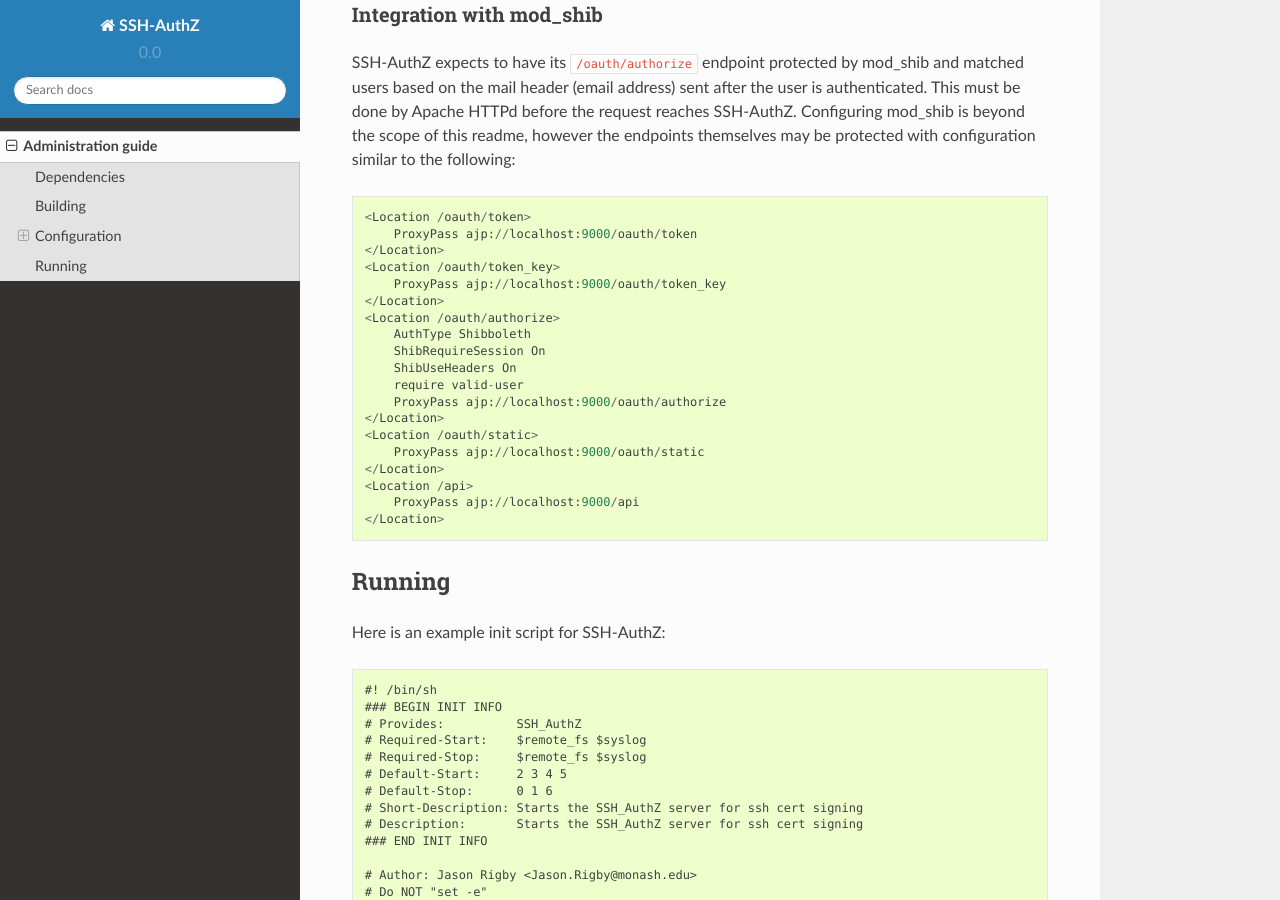
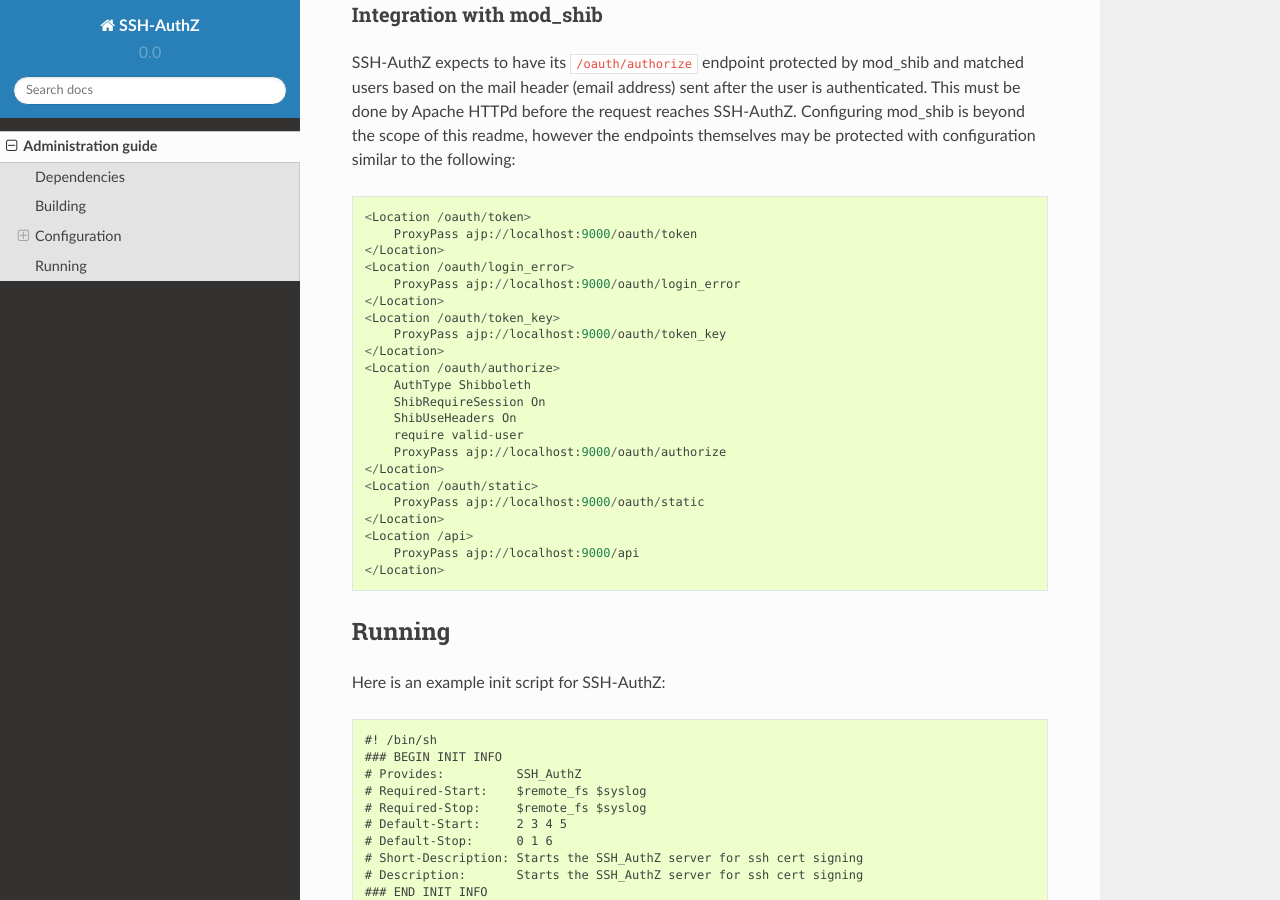
Before and after one commit to monash-merc/ssh-authz, a Sphinx documentation site: the page built from docs/administration-guide.rst, in a window 1280 px wide and 900 px high, scrolled down 915 px. Built offline with Sphinx 7.4.7 and the Read the Docs theme 2.0.0, drawn with Linux system fonts in a browser that asks for light colours; pages that are not in the unit, such as notebooks, are missing from menus.

Commit message:
update docs

```diff
--- a/docs/administration-guide.rst
+++ b/docs/administration-guide.rst
@@ -36,6 +36,9 @@
 
     <Location /oauth/token>
         ProxyPass ajp://localhost:9000/oauth/token
+    </Location>
+    <Location /oauth/login_error>
+        ProxyPass ajp://localhost:9000/oauth/login_error
     </Location>
     <Location /oauth/token_key>
         ProxyPass ajp://localhost:9000/oauth/token_key
```
